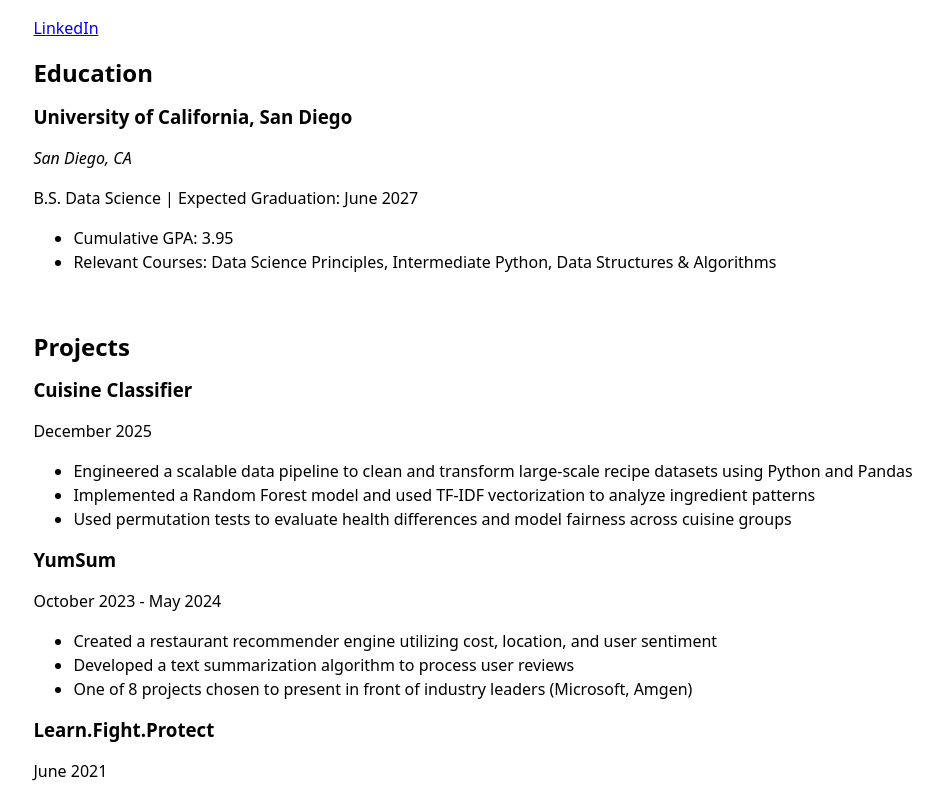
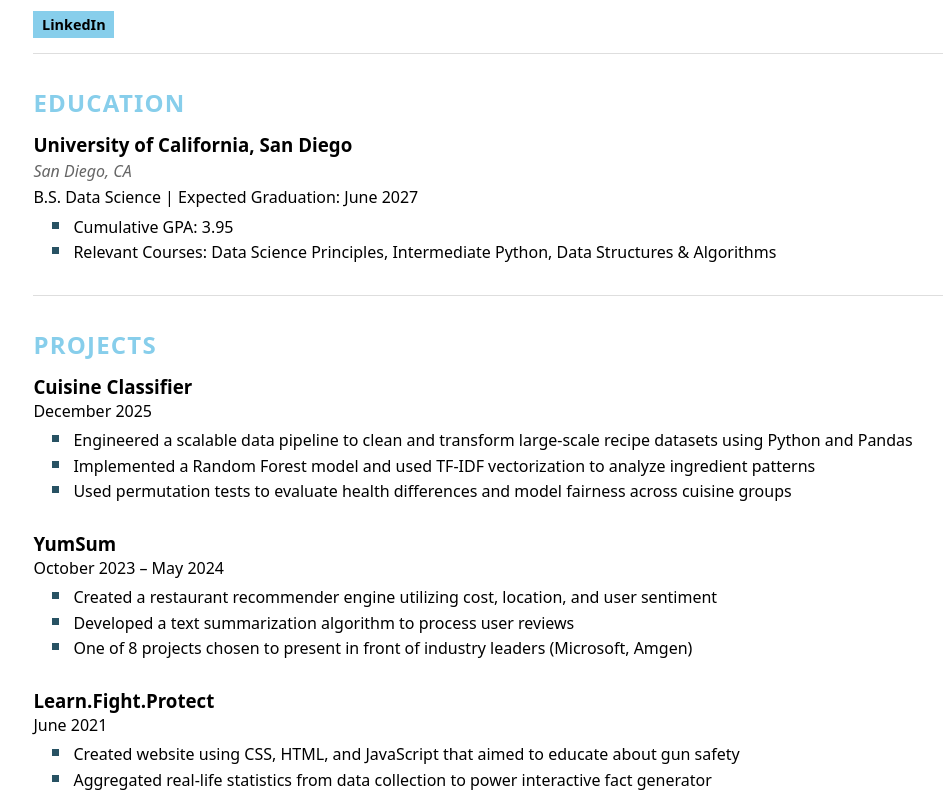
Before and after one commit to nithyanair1234/portfolio, a plain HTML site: page resume/index.html in a window 1280 px wide. Shown: the part 204-1000 px from the top of the page, without its empty margins (149-1092 px from the left). Drawn offline with Linux system fonts and the light colour scheme.

Commit message:
resume page styling

```diff
--- a/resume/index.html
+++ b/resume/index.html
@@ -23,7 +23,7 @@
     <h2>Nithya Nair</h2>
     <a href = "https://www.linkedin.com/in/nithya-nair-28bab9246">LinkedIn</a>
 
-    <section>
+    <section class="education">
         <h2>Education</h2>
         <h3>University of California, San Diego</h3>
         <i>San Diego, CA</i>
@@ -34,11 +34,10 @@
         </ul>
     </section>
 
-    <br>
 
     <section>
         <h2>Projects</h2>
-        <article>
+        <article class = "resume-item">
             <h3>Cuisine Classifier</h3>
             <time datetime="2025-12">December 2025</time>
             <ul>
@@ -48,9 +47,9 @@
             </ul>
         </article>
 
-        <article>
+        <article class = "resume-item">
             <h3>YumSum</h3>
-            <p><time datetime="2023-10">October 2023</time> - <time datetime="2024-05">May 2024</time></p>
+            <time datetime="2023-10">October 2023</time> – <time datetime="2024-05">May 2024</time>
             <ul>
                 <li>Created a restaurant recommender engine utilizing cost, location, and user sentiment</li>
                 <li>Developed a text summarization algorithm to process user reviews</li>
@@ -59,7 +58,7 @@
 
         </article>
 
-        <article>
+        <article class = "resume-item">
             <h3>Learn.Fight.Protect</h3>
             <time datetime="2021-07">June 2021</time>
             <ul>
@@ -70,11 +69,10 @@
         </article>
     </section>
 
-    <br>
 
     <section>
         <h2>Experience</h2>
-        <article>
+        <article class = "resume-item">
             <h3>Edge Mentor</h3>
             <i>EDGE</i>
             <p><time datetime="2025-10">October 2025</time> - Current</p>
@@ -84,7 +82,7 @@
             </ul>
         </article>
 
-        <article>
+        <article class = "resume-item">
             <h3>Math Tutor</h3>
             <i>Quarantutors</i>
             <p><time datetime="2022-08">August 2022</time> - <time datetime="2023-06">June 2023</time></p>
@@ -96,7 +94,6 @@
         </article>
     </section>
 
-    <br>
 
     <section>
         <h2>Skills</h2>
--- a/style.css
+++ b/style.css
@@ -4,6 +4,15 @@
 
 html {
      accent-color: var(--color-accent);
+}
+
+h1, h2, h3, h4, h5, h6 {
+   line-height: 1.1;
+   text-wrap: balance;
+}
+
+h1 {
+   font-size: 300%; /* Or 4rem */
 }
 
 body {
@@ -27,6 +36,7 @@ img {
 
   }
 
+/* Navigation bar */
   nav {
      display: flex;
      border-bottom-width: 1px;
@@ -60,6 +70,8 @@ img {
      background-color: oklch(from var(--color-accent) 95% 5% h);
  }
 
+ /* Contact Page CSS Styling */
+
  form {
    display: grid;
    grid-template-columns: auto 1fr;
@@ -79,6 +91,9 @@ button {
    text-align: center;
 }
 
+
+
+/* Projects Page CSS Styling */
 .projects {
    display: grid;
    grid-template-columns: repeat(auto-fill, minmax(15em, 1fr));
@@ -96,11 +111,85 @@ button {
    margin: 0;
 }
 
-h1, h2, h3, h4, h5, h6 {
-   line-height: 1.1;
-   text-wrap: balance;
+
+
+/* Resume Page CSS Styling */
+
+section > h2:first-of-type,
+body > h2:first-of-type {
+   margin-bottom: 0;
 }
 
-h1 {
-   font-size: 300%; /* Or 4rem */
+a[href*="linkedin"] {
+   display: inline-block;
+   background: var(--color-accent);
+   color: black;
+   padding: 0.2em 0.6em;
+   text-decoration: none;
+   font-size: 0.9em;
+   font-weight: bold;
+   margin-top: 1em;
+   margin-bottom: 1em;
+
 }
+
+section {
+   margin-bottom: 2em;
+   border-top: 1px solid oklch(90% 0% 0);
+   padding-top: 1em;
+   line-height: 1.4;
+}
+
+section h2 {
+   color: var(--color-accent);
+   text-transform: uppercase;
+   letter-spacing: 0.05em;
+}
+
+section article {
+   margin-bottom: 2.0em;
+}
+
+section article:last-of-type {
+   margin-bottom: 0;
+}
+
+article ul,
+section ul {
+   margin-top: 0.25em;
+   list-style-type: square;
+}
+
+article li::marker,
+section li::marker {
+   color: #285263;
+   font-size: 1.2em;
+}
+
+article h3 {
+   margin-bottom: 0.1em; /* Tighter connection to the content below */
+}
+
+article p,
+article time {
+   margin-top: 0.25em;
+   margin-bottom: 0em;
+}
+
+article i {
+   color: #666;
+}
+
+.education p{
+   margin-top: 0.25em;
+   margin-bottom: 0.25em;
+}
+
+.education i{
+   margin-top: 0em;
+   color: #666;
+}
+
+.education h3 {
+   margin-bottom: 0.25em;
+}
```
